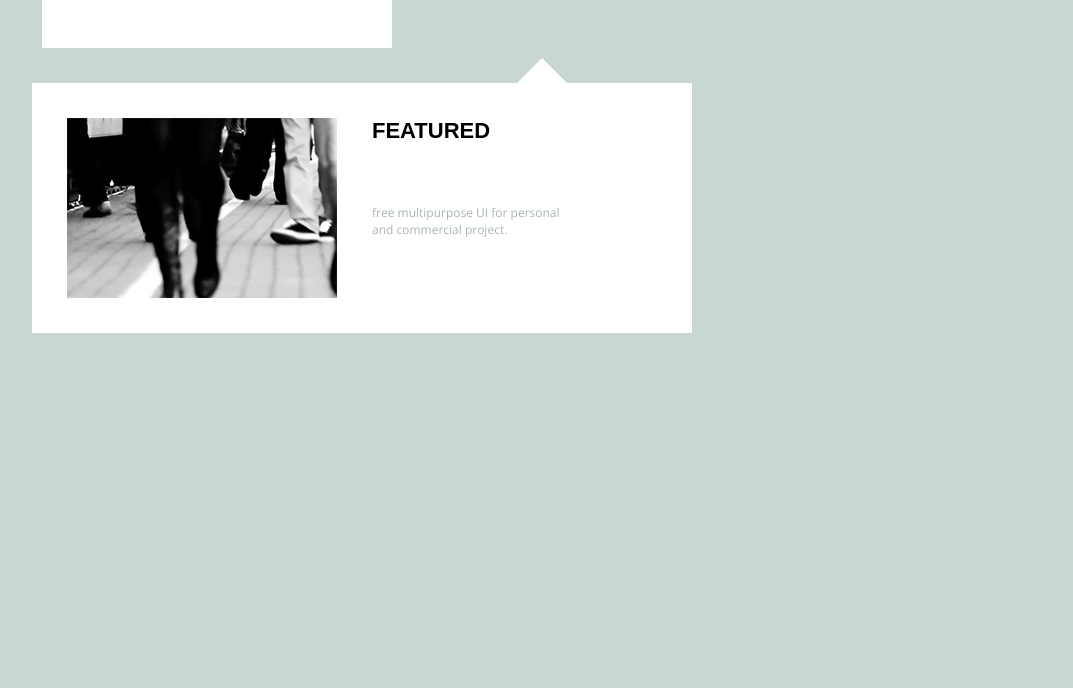
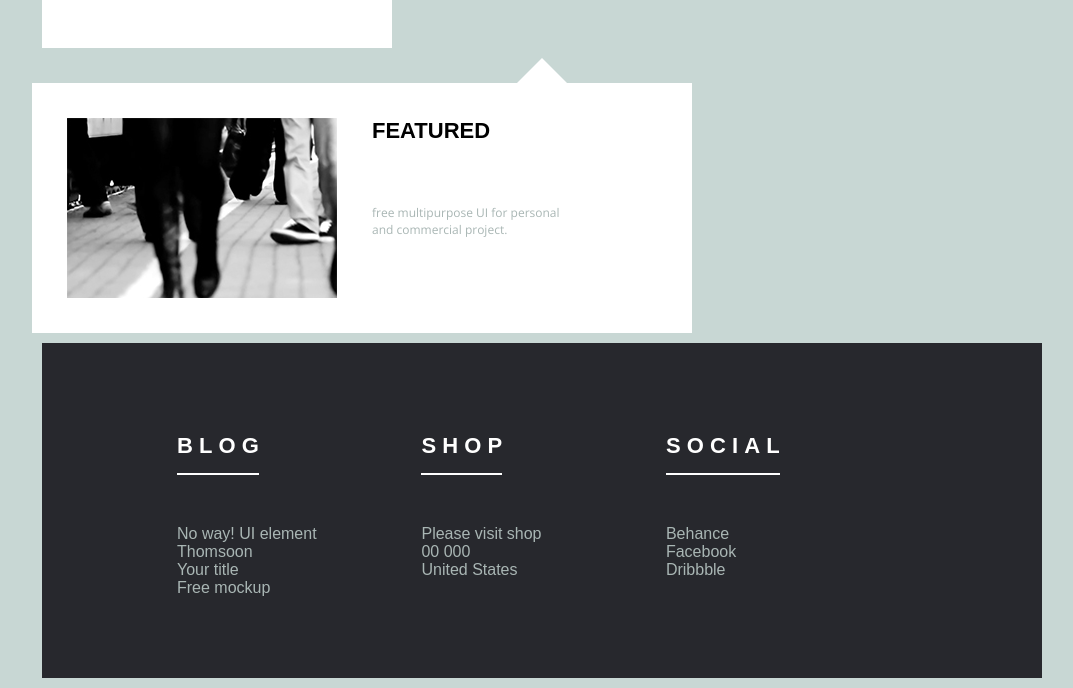
Before and after one commit to Sergey23456/Portfolio2, a website: page index.html in a window 1280 px wide. Shown: the part 3111-3799 px from the top of the page, without its empty margins (96-1169 px from the left). Before the commit the page ends 3444 px from the top, so only its background shows below. Drawn offline with nearby package versions, Linux system fonts and the light colour scheme.

Commit message:
Блок футера

```diff
--- a/index.html
+++ b/index.html
@@ -117,6 +117,25 @@ multipurpose free for all.</div>
 personal and commercial project.</div>
 				</div>
 			</div>
+			<div class="footerDark">
+				<ul class="footerMenu">
+					<li class="nameList">
+						<div class="nameListFooter">B&#160;L&#160;O&#160;G</div>
+						<div class="textListFooter">No way! UI element<br>Thomsoon<br>Your title<br>Free mockup</div>
+					</li>
+					<li class="nameList">
+						<div class="nameListFooter">S&#160;H&#160;O&#160;P</div>
+						<div class="textListFooter">Please visit shop<br>00 000<br>United States</div>
+					</li>
+					<li class="nameList">
+						<div class="nameListFooter">S&#160;O&#160;C&#160;I&#160;A&#160;L</div>
+						<div class="textListFooter">Behance<br>
+Facebook<br>
+Dribbble</div>
+					</li>
+				</ul>
+				<div class="footerLogo"></div>
+			</div>
     </div>
   </body>
 </html>
--- a/style.css
+++ b/style.css
@@ -250,6 +250,7 @@ a:hover{
 
 
 .mega{
+  vertical-align: top;
   display: inline-block;
   width: 660px;
   height: 275px;
@@ -290,3 +291,53 @@ border-color: transparent transparent #ffffff transparent;
   padding-top: 35px;
   text-align: left;
 }
+
+
+
+
+
+
+ul {
+   margin-left: 0; /* Отступ слева в браузере IE и Opera */
+   padding-left: 0; /* Отступ слева в браузере Firefox, Safari, Chrome */
+  }
+
+
+.footerDark{
+  display: inline-block;
+  margin: 10px 10px 10px 10px;
+  width: 1000px;
+  height: 335px;
+  background-color: #27282d;
+}
+.nameList{
+  vertical-align: top;
+  list-style-type: none;
+  display: inline-block;
+  width: 240px;
+  height: 190px;
+
+}
+.nameListFooter{
+  list-style-type: none;
+  display: inline-block;
+
+  height: 40px;
+  font-size: 22px;
+  font-weight: 700;
+  color: white;
+  border-bottom: solid 2px white;
+  margin-bottom: 50px;
+}
+
+ul.footerMenu{
+  width: 730px;
+  margin-top: 90px;
+  margin-left: 135px;
+}
+.textListFooter{
+  width: 80%;
+  height: 100px;
+  color: #a9b6b4;
+  font-size: 16px;
+}
```
